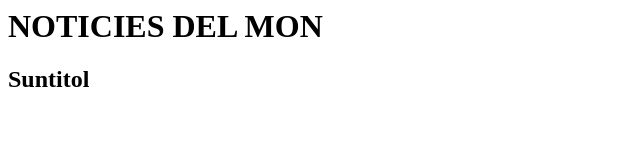
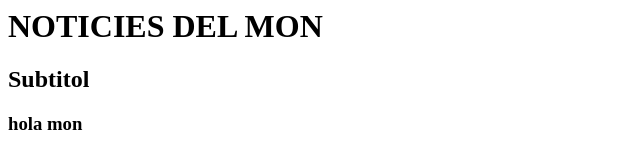
Before and after one commit to NandanBathani/Practica1, a plain HTML site: page index.html in a window 1280 px wide. Shown: the full height of the page, 0-640 px from the left. Drawn offline with Linux system fonts and the light colour scheme.

Commit message:
Proyecte_1

```diff
--- a/index.html
+++ b/index.html
@@ -6,7 +6,8 @@
     </head>
     <body>
         <h1>NOTICIES DEL MON</h1>
-        <h2>Suntitol</h2>
+        <h2>Subtitol</h2>
+        <h3>hola mon</h3>
     </body>
 
 
```
